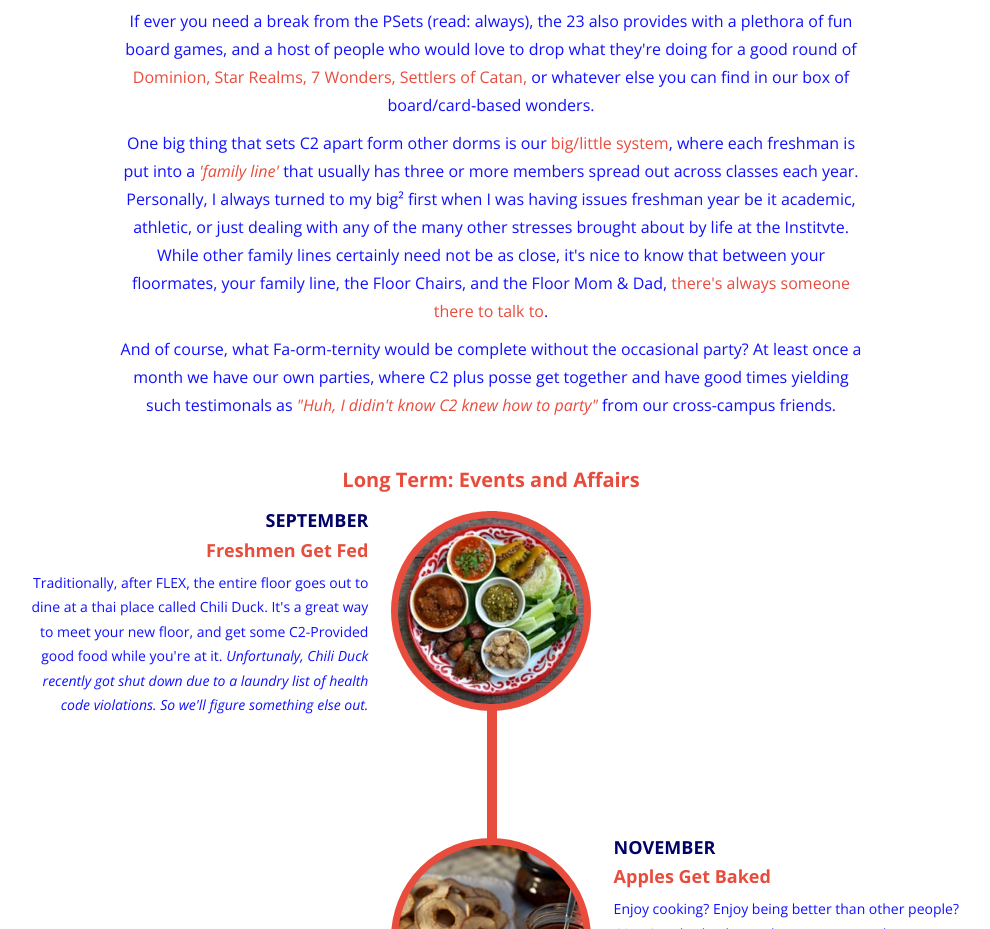
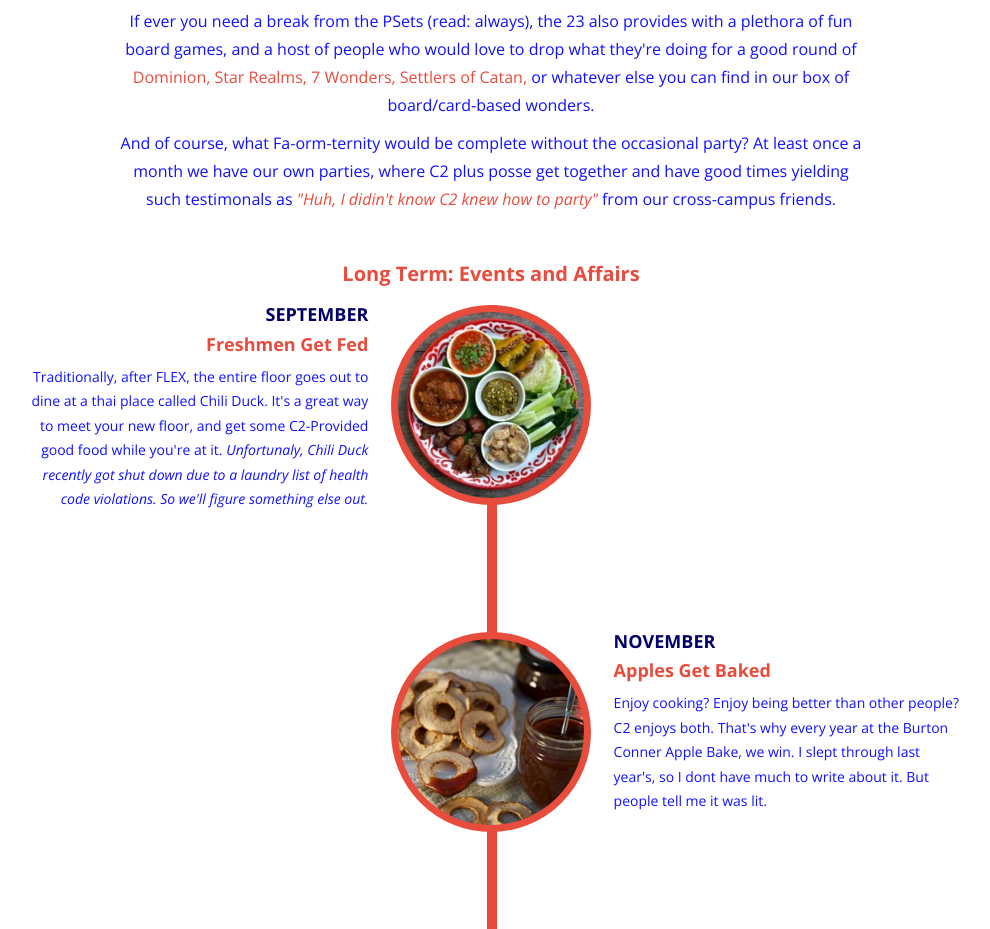
Before and after one commit to JacksonKearl/C2Website, a website: page index.html in a window 1280 px wide. Shown: the part 1069-1998 px from the top of the page, without its empty margins (149-1139 px from the left). Drawn offline with nearby package versions, Linux system fonts and the light colour scheme.

Commit message:
No big/little

```diff
--- a/index.html
+++ b/index.html
@@ -100,11 +100,11 @@
                         If ever you need a break from the PSets (read: always), the 23 also provides with a plethora of fun board games, and a host of people who would love to drop what they're doing for a good round of <span class="red">Dominion, Star Realms, 7 Wonders, Settlers of Catan,</span> or whatever else you can find in our box of board/card&#8209;based&nbsp;wonders.
 
                     </p>
-                    <p  class="large text-muted who-we-are-summary">
+                    <!-- <p  class="large text-muted who-we-are-summary">
                         One big thing that sets C2 apart form other dorms is our <span class="red">big/little system</span>, where each freshman is put into a <em class="red">'family line'</em> that usually has three or more members spread out across classes each year. Personally, I always turned to my big&sup2; first when I was having issues freshman year be it academic, athletic, or just dealing with any of the many other stresses brought about by life at&nbsp;the&nbsp;Institvte.
                         <br>
                         While other family lines certainly need not be as close, it's nice to know that between your floormates, your family line, the Floor&nbsp;Chairs, and the Floor&nbsp;Mom&nbsp;&amp;&nbsp;Dad, <span class="red">there's always someone there to&nbsp;talk&nbsp;to</span>.
-                    </p>
+                    </p> -->
                     <p  class="large text-muted who-we-are-summary">
                         And of course, what Fa-orm-ternity would be complete without the occasional party? At least once a month we have our own parties, where C2 plus posse get together and have good times yielding such testimonals as <em class="red">"Huh, I didin't know C2 knew how to party"</em> from our cross-campus&nbsp;friends.
 
```
